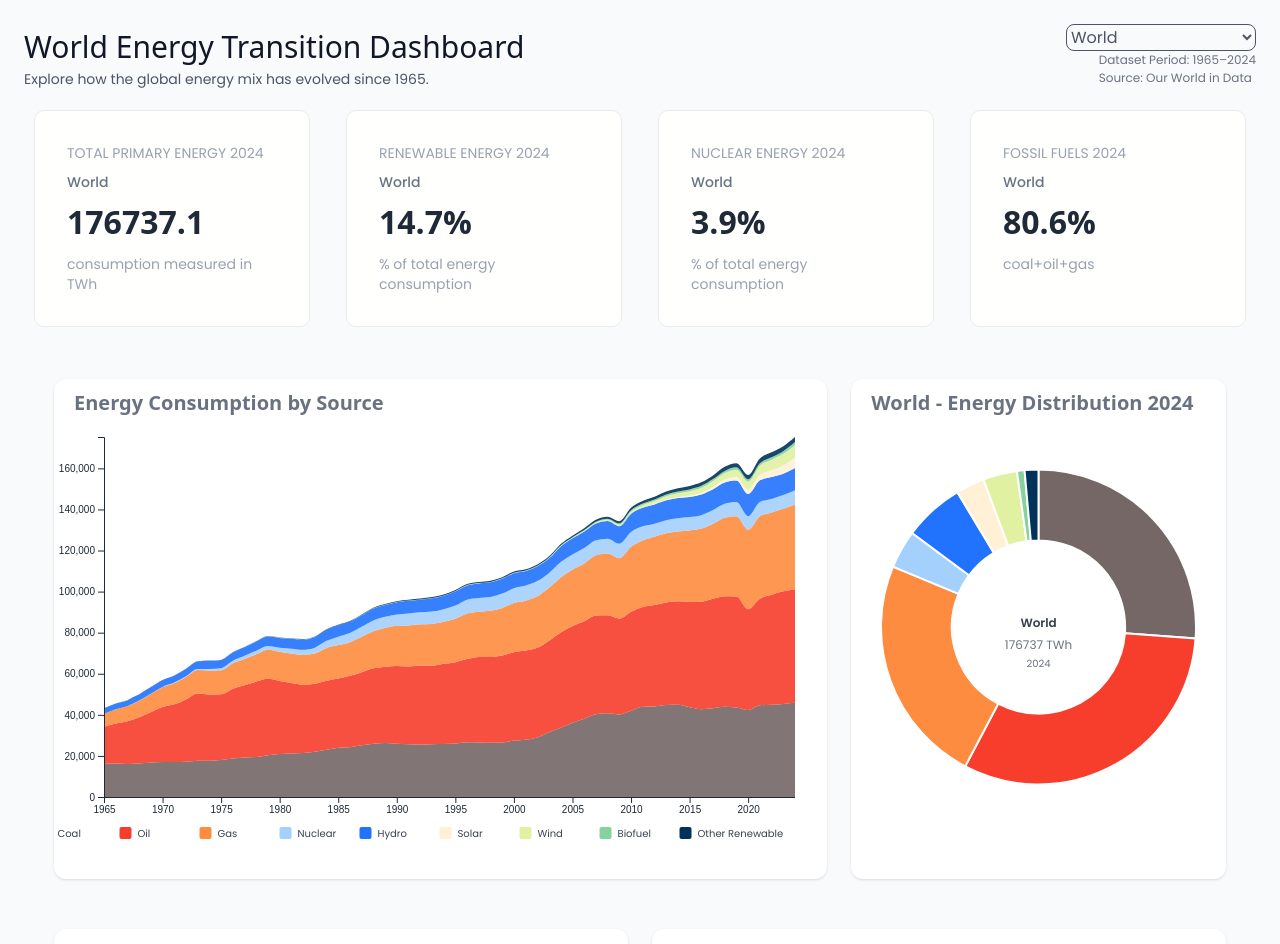
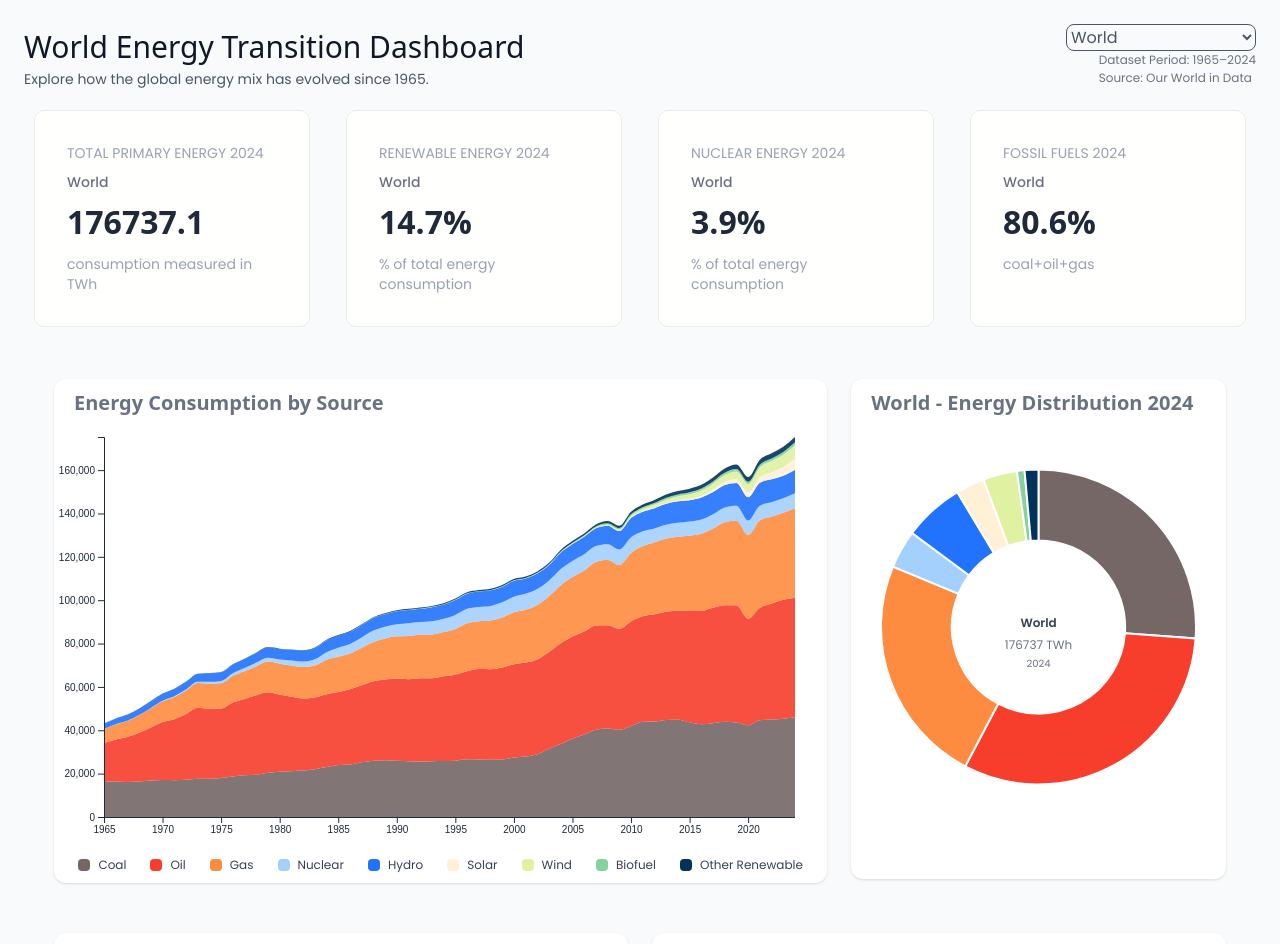
Before and after one commit to webpagearshi/energy-dashboard, a React (Vite) app: page / in a window 1280 px wide. Shown: the top 944 px of the page. Built offline with nearby package versions, Linux system fonts and the light colour scheme.

Commit message:
styling updates

```diff
--- a/src/components/charts/ResponsiveStackedAreaChart.jsx
+++ b/src/components/charts/ResponsiveStackedAreaChart.jsx
@@ -2,26 +2,66 @@ import { useRef } from "react";
 import { useDimensions } from "../../hooks/useDimensions";
 import StackedAreaChart from "./StackedAreaChart";
 
+// Static legend configuration
+const legendItems = [
+  { key: "coal", label: "Coal", color: "#746766" },
+  { key: "oil", label: "Oil", color: "#f73e2d" },
+  { key: "gas", label: "Gas", color: "#fd8c40" },
+  { key: "nuclear", label: "Nuclear", color: "#a3d0fd" },
+  { key: "hydro", label: "Hydro", color: "#2173fd" },
+  { key: "solar", label: "Solar", color: "#fff0d6" },
+  { key: "wind", label: "Wind", color: "#e0f1a1" },
+  { key: "biofuel", label: "Biofuel", color: "#85d29e" },
+  { key: "other_renewable", label: "Other Renewable", color: "#01325a" },
+];
+
 export default function ResponsiveStackedAreaChart({ data }) {
   const chartRef = useRef();
-
   const dimensions = useDimensions(chartRef);
 
   return (
-    <div ref={chartRef} className="w-full h-[500px] bg-white rounded-xl shadow">
-      <h2
-        className="text-xl mb-4 m-4 text-gray-500 font-semibold"
-        style={{ padding: "10px 10px 0px 20px" }}
+    <div ref={chartRef} className="w-full bg-white rounded-xl shadow">
+      {/* Title */}
+      <div
+        style={{
+          paddingLeft: "20px",
+          paddingTop: "10px",
+          paddingBottom: "0px",
+        }}
       >
+        <h2 className="text-xl font-semibold text-gray-500">
           Energy Consumption by Source
         </h2>
+      </div>
+      {/* Chart */}
+      <div className="px-6">
         {dimensions.width > 0 && (
           <StackedAreaChart
             width={dimensions.width - 32}
-          height={450}
+            height={440}
             data={data}
           />
         )}
       </div>
+
+      {/* Legend */}
+      <div className="px-6 pb-6 pt-3">
+        <div className="flex flex-wrap justify-center gap-x-6 gap-y-3">
+          {legendItems.map((item) => (
+            <div
+              style={{ paddingBottom: "10px" }}
+              key={item.key}
+              className="flex items-center gap-2 text-xs text-gray-700"
+            >
+              <span
+                className="w-3 h-3 rounded-sm"
+                style={{ backgroundColor: item.color }}
+              />
+              <span>{item.label}</span>
+            </div>
+          ))}
+        </div>
+      </div>
+    </div>
   );
 }
--- a/src/components/charts/StackedAreaChart.jsx
+++ b/src/components/charts/StackedAreaChart.jsx
@@ -4,14 +4,14 @@ export default function StackedAreaChart({ width, height, data }) {
   const margin = {
     top: 20,
     right: 0,
-    bottom: 70,
+    bottom: 40,
     left: 50,
   };
-  // The width of the area where the chart will be drawn, excluding margins
+
   const boundsWidth = width - margin.left - margin.right;
-  // The height of the area where the chart will be drawn, excluding margins
   const boundsHeight = height - margin.top - margin.bottom;
-  // Define the keys for the different energy sources
+
+  // Energy source keys
   const keys = [
     "coal",
     "oil",
@@ -24,45 +24,34 @@ export default function StackedAreaChart({ width, height, data }) {
     "other_renewable",
   ];
 
-  // Define labels for the energy sources (optional, can be used for tooltips or legends)
-  const labels = {
-    coal: "Coal",
-    oil: "Oil",
-    gas: "Gas",
-    nuclear: "Nuclear",
-    hydro: "Hydro",
-    solar: "Solar",
-    wind: "Wind",
-    biofuel: "Biofuel",
-    other_renewable: "Other Renewable",
-  };
-
-  // Define a color scale for the different energy sources
+  // Color scale
   const colors = d3.scaleOrdinal().domain(keys).range([
-    "#746766", // coal
-    "#f73e2d", // oil
-    "#fd8c40", // gas
-    "#a3d0fd", // nuclear
-    "#2173fd", // hydro
-    "#fff0d6", // solar
-    "#e0f1a1", // wind
-    "#85d29e", // biofuel
-    "#01325a", // other renewable
+    "#746766", // Coal
+    "#f73e2d", // Oil
+    "#fd8c40", // Gas
+    "#a3d0fd", // Nuclear
+    "#2173fd", // Hydro
+    "#fff0d6", // Solar
+    "#e0f1a1", // Wind
+    "#85d29e", // Biofuel
+    "#01325a", // Other Renewable
   ]);
 
-  // Use D3's stack function to transform the data into a format suitable for a stacked area chart
+  // Stack the data
   const stackedSeries = d3.stack().keys(keys)(data);
 
+  // X Scale
   const xScale = d3
     .scaleLinear()
     .domain(d3.extent(data, (d) => d.year))
     .range([0, boundsWidth]);
 
-  // Calculate the maximum y-value across all layers of the stacked series to set the y-axis domain
+  // Y Scale
   const maxY = d3.max(stackedSeries, (layer) => d3.max(layer, (d) => d[1]));
+
   const yScale = d3.scaleLinear().domain([0, maxY]).range([boundsHeight, 0]);
 
-  // Define an area generator function that will create the SVG path data for each layer of the stacked area chart
+  // Area generator
   const areaGenerator = d3
     .area()
     .x((d) => xScale(d.data.year))
@@ -70,7 +59,7 @@ export default function StackedAreaChart({ width, height, data }) {
     .y1((d) => yScale(d[1]))
     .curve(d3.curveMonotoneX);
 
-  //create areas
+  // Draw the stacked areas
   const areas = stackedSeries.map((series) => (
     <path
       key={series.key}
@@ -79,31 +68,15 @@ export default function StackedAreaChart({ width, height, data }) {
       opacity={0.9}
     />
   ));
-  // Create legend items
-  const legendSpacing = boundsWidth / keys.length;
-
-  const itemWidth = 80;
-  const legendWidth = itemWidth * keys.length;
-  const legendStartX = (boundsWidth - legendWidth) / 2;
-
-  const legendItems = keys.map((key, i) => (
-    <g key={key} transform={`translate(${legendStartX + i * itemWidth}, 0)`}>
-      <rect width="12" height="12" fill={colors(key)} rx="2" />
-
-      <text x="18" y="10" fontSize="10" fill="#374151">
-        {labels[key]}
-      </text>
-    </g>
-  ));
 
   return (
     <svg width={width} height={height}>
-      <g transform={`translate(${margin.left},${margin.top})`}>
+      <g transform={`translate(${margin.left}, ${margin.top})`}>
         {areas}
 
         {/* X Axis */}
         <g
-          transform={`translate(0,${boundsHeight})`}
+          transform={`translate(0, ${boundsHeight})`}
           ref={(node) => {
             if (node) {
               d3.select(node).call(
@@ -122,14 +95,6 @@ export default function StackedAreaChart({ width, height, data }) {
           }}
         />
       </g>
-      <g
-        transform={`translate(
-    0,
-    ${boundsHeight + 50}
-  )`}
-      >
-        {legendItems}
-      </g>
     </svg>
   );
 }
```
Lines whose indentation alone changed are shown as unchanged.
